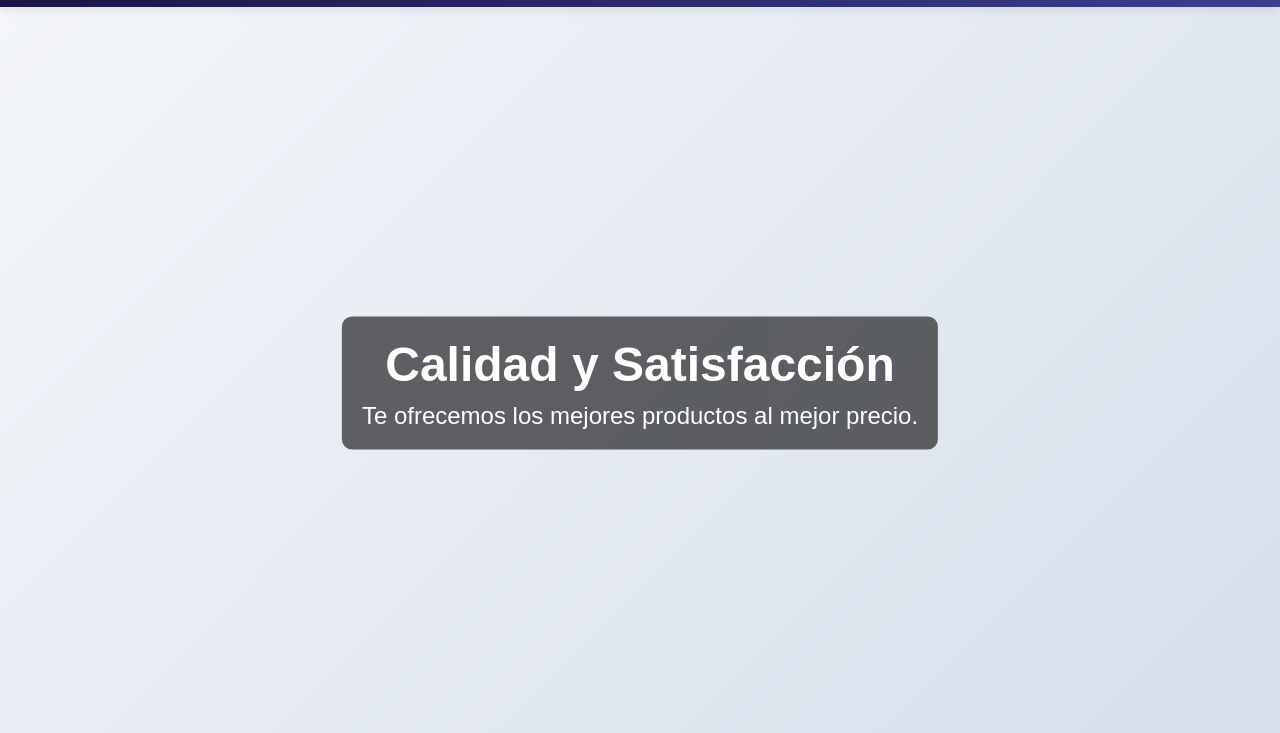
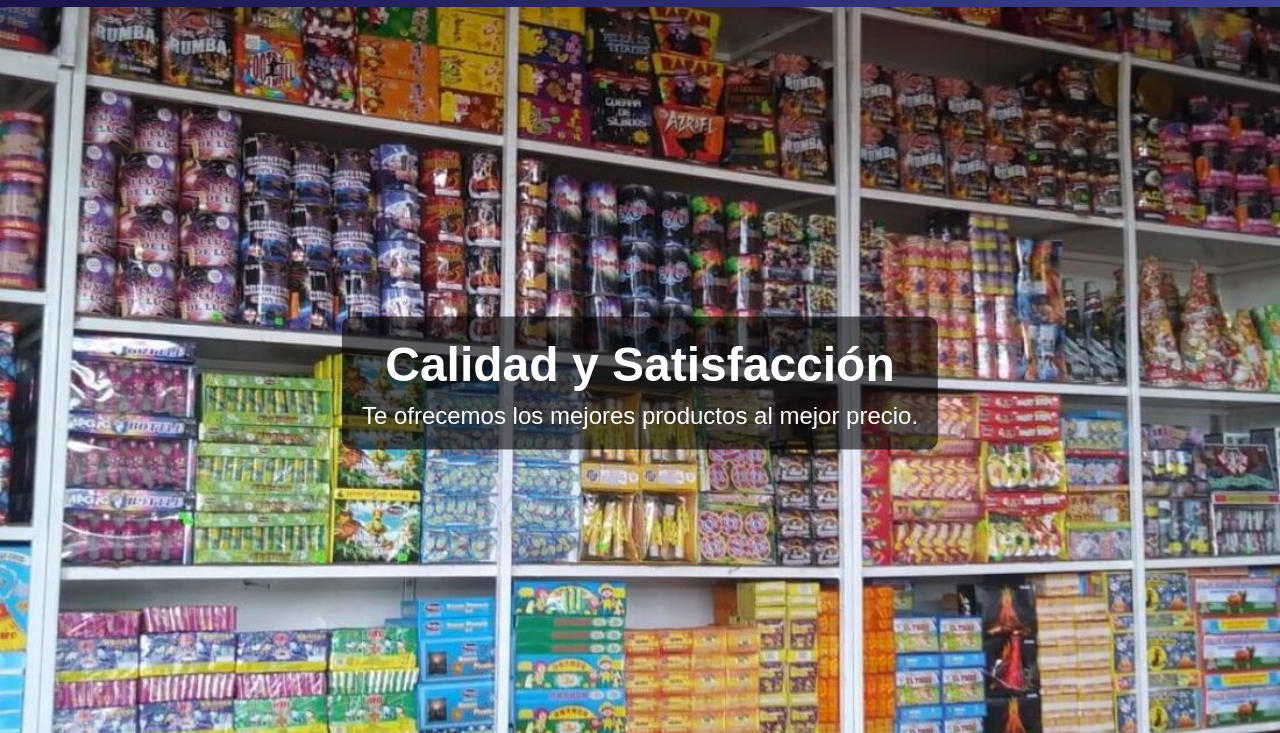
Before and after one commit to DanielRivera12284/pulperia-Dise-o, a plain HTML site: page index.html in a window 1280 px wide. Both pictures are taken after a click on the link "Categoría". Shown: the part 67-800 px from the top of the page. Drawn offline with Linux system fonts and the light colour scheme.

Commit message:
Cambio imagen

```diff
--- a/css/estilo.css
+++ b/css/estilo.css
@@ -38,17 +38,17 @@ body {
 }
 
 .img1 {
-    background-image: url('img/pulpe1.jpg');
+    background-image: url('../img/pulpe1.jpg');
     animation-delay: 0s;
 }
 
 .img2 {
-    background-image: url('img/pulpe2.jpg');
+    background-image: url('../img/pulpe2.jpg');
     animation-delay: 5s;
 }
 
 .img3 {
-    background-image: url('img/pulpe3.jpg');
+    background-image: url('../img/pulpe3.jpg');
     animation-delay: 10s;
 }
 
```
